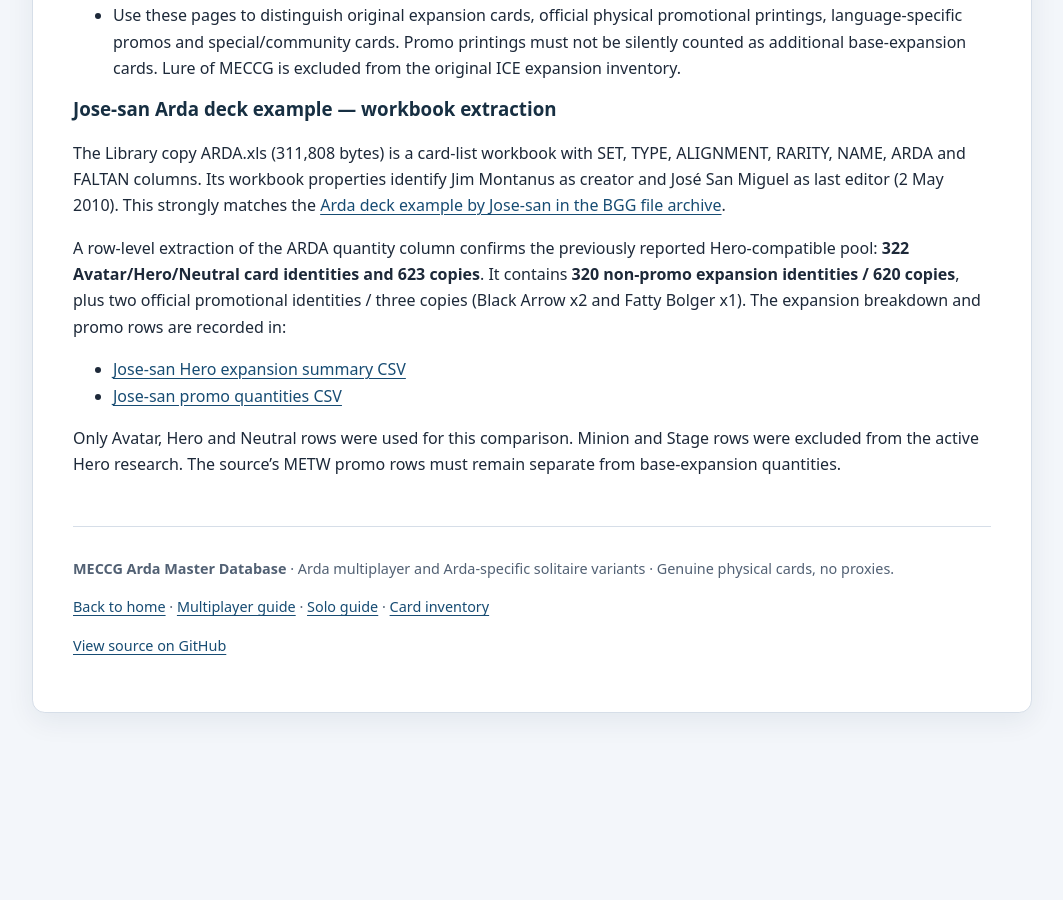
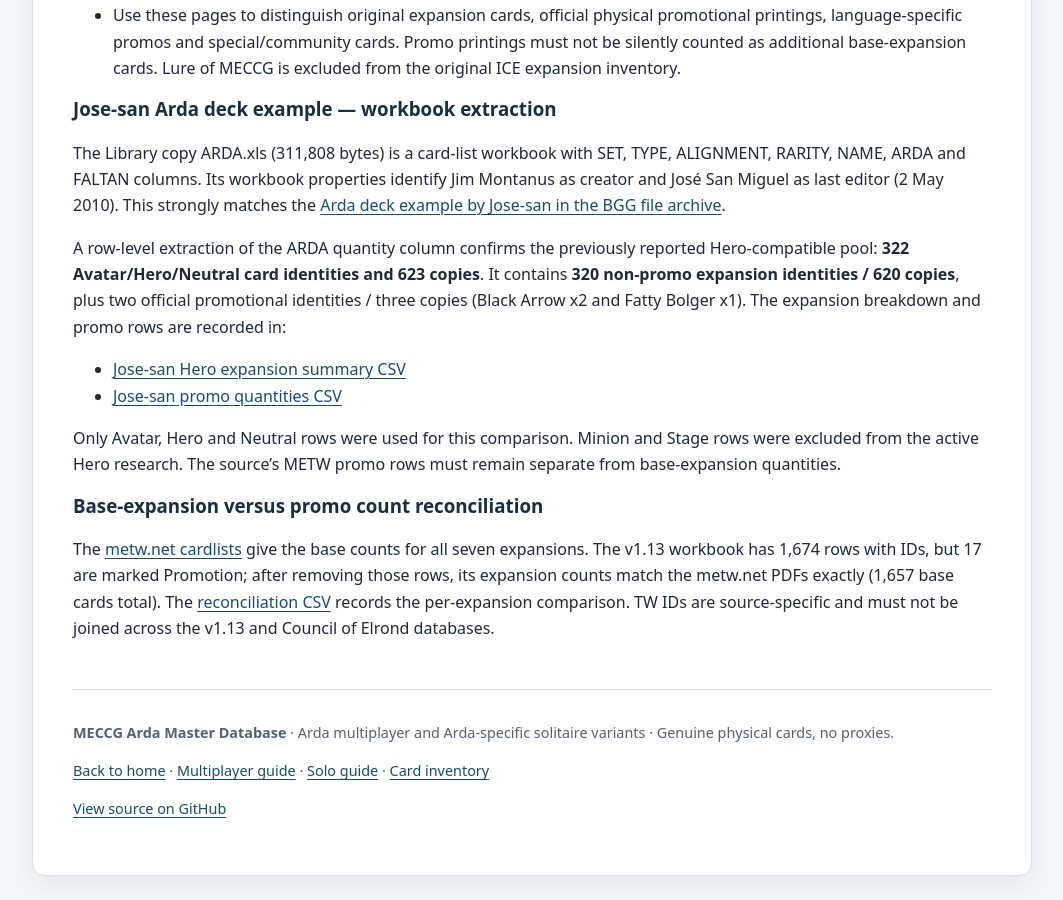
Before and after one commit to JamSpot/meccg-arda-master-database, a Jekyll site: the page built from docs/sources.md, in a window 1280 px wide and 900 px high, scrolled down 8301 px. Shown: the whole window, without its empty margins (108-1171 px from the left). Built offline with Jekyll 4.4.1, drawn with Linux system fonts in a browser that asks for light colours; our own code applies the rules of GitHub Pages for plain Markdown files; before the commit the page ends 9038 px from its top, so only the background shows below that.

Commit message:
Document exact base-set and promo reconciliation

```diff
--- a/docs/sources.md
+++ b/docs/sources.md
@@ -210,3 +210,8 @@ A row-level extraction of the ARDA quantity column confirms the previously repor
 - [Jose-san promo quantities CSV](../data/jose-san-promo-quantities.csv)
 
 Only Avatar, Hero and Neutral rows were used for this comparison. Minion and Stage rows were excluded from the active Hero research. The source's METW promo rows must remain separate from base-expansion quantities.
+
+
+### Base-expansion versus promo count reconciliation
+
+The [metw.net cardlists](https://metw.net/) give the base counts for all seven expansions. The v1.13 workbook has 1,674 rows with IDs, but 17 are marked Promotion; after removing those rows, its expansion counts match the metw.net PDFs exactly (1,657 base cards total). The [reconciliation CSV](../data/catalogue-expansion-reconciliation.csv) records the per-expansion comparison. TW IDs are source-specific and must not be joined across the v1.13 and Council of Elrond databases.
```
